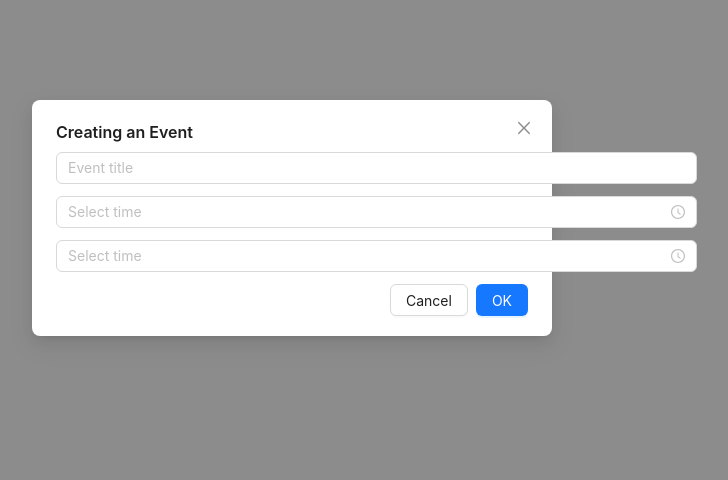
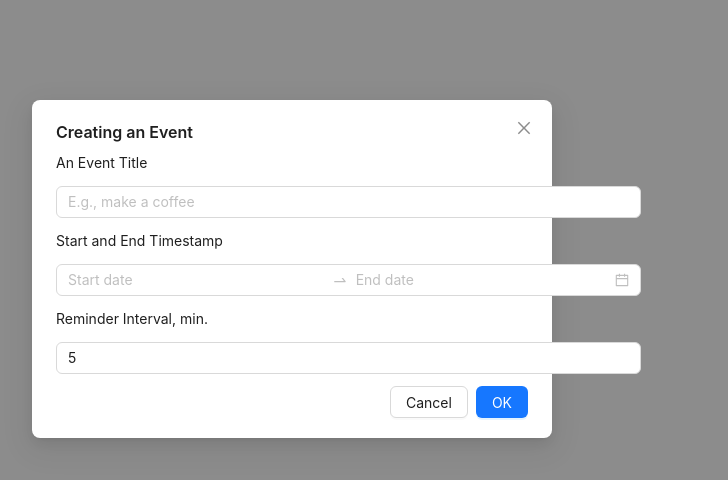
Before and after one commit to R-Mosolov/gpb-test-task-3, a React (Create React App) app: page /events/1 in a window 1280 px wide. Shown: the top 480 px of the page, without its empty margins (348-1076 px from the left). Built offline with nearby package versions, Linux system fonts and the light colour scheme.

Commit message:
Add logic to create event and save its locally

```diff
--- a/package.json
+++ b/package.json
@@ -16,6 +16,7 @@
     "react-scripts": "5.0.1",
     "redux": "^4.2.1",
     "sass": "^1.58.0",
+    "uuid": "^9.0.0",
     "web-vitals": "^2.1.4"
   },
   "scripts": {
--- /dev/null
+++ b/src/constants/global.js
@@ -0,0 +1 @@
+export const MINUTES_IN_DAY = 24 * 60;
--- a/src/pages/Event.js
+++ b/src/pages/Event.js
@@ -1,21 +1,62 @@
-import React from 'react';
-import { Modal, Input, TimePicker, Space } from 'antd';
+import React, { useCallback, useState } from 'react';
+import { Modal, Input, DatePicker, Space, InputNumber, Typography } from 'antd';
 import { useNavigate } from 'react-router-dom';
 import { notifyUser } from '../utils';
 import { createEvent } from '../store/reducers';
 import { useDispatch } from 'react-redux';
+import { MINUTES_IN_DAY } from '../constants/global';
+import { v4 as uuidv4 } from 'uuid';
+
+const { Text } = Typography;
+const { RangePicker } = DatePicker;
+const fullWidth = { width: '124%' };
 
 export const Event = (isModalOpen) => {
   const dispatch = useDispatch();
   const navigate = useNavigate();
+  const [event, setEvent] = useState({
+    id: uuidv4(),
+    title: '',
+    startTimestamp: '', // Хранит значения в ISO 8601 с нулевым смещением (UTC+0)
+    endTimestamp: '', // Хранит значения в ISO 8601 с нулевым смещением (UTC+0)
+    reminderTime: 5
+  });
+
   const handleOk = () => {
     notifyUser({
       message: 'Notification',
       description: 'The event has been created successfully!'
     });
-    dispatch(createEvent({ taskTitle: 'Task Title' }));
+    dispatch(createEvent({ event: event }));
+    navigate('/');
   };
+
   const handleClose = () => navigate('/');
+
+  const handleTitleChange = useCallback((value) => {
+    setEvent(event => ({
+      ...event,
+      title: event.title + value.nativeEvent.data
+    }));
+  }, []);
+
+  const handleTimestamps = useCallback((value) => {
+    const startTimestamp = value[0]['$d'];
+    const endTimestamp = value[1]['$d'];
+
+    setEvent(event => ({
+      ...event,
+      startTimestamp,
+      endTimestamp,
+    }));
+  }, []);
+
+  const handleReminderTime = useCallback((value) => {
+    setEvent(event => ({
+      ...event,
+      reminderTime: value,
+    }));
+  }, []);
 
   return (
     <Modal
@@ -25,9 +66,24 @@ export const Event = (isModalOpen) => {
       onCancel={handleClose}
     >
       <Space size={12} direction="vertical">
-        <Input style={{ width: '265%' }} placeholder="Event title" />
-        <TimePicker style={{ width: '265%' }} />
-        <TimePicker style={{ width: '265%' }} />
+        <Text>An Event Title</Text>
+        <Input
+          style={fullWidth}
+          placeholder="E.g., make a coffee"
+          onChange={handleTitleChange}
+        />
+
+        <Text>Start and End Timestamp</Text>
+        <RangePicker style={fullWidth} showTime onChange={handleTimestamps} />
+
+        <Text>Reminder Interval, min.</Text>
+        <InputNumber
+          style={fullWidth}
+          min={1}
+          max={MINUTES_IN_DAY}
+          defaultValue={5}
+          onChange={handleReminderTime}
+        />
       </Space>
     </Modal>
   );
--- /dev/null
+++ b/src/store/constants.js
@@ -0,0 +1 @@
+export const EVENTS = 'events';
--- /dev/null
+++ b/src/store/initialState.js
@@ -0,0 +1,4 @@
+export const initialState = {
+  all: [],
+  current: {}
+};
--- a/src/store/reducers.js
+++ b/src/store/reducers.js
@@ -1,22 +1,23 @@
 import { createSlice } from '@reduxjs/toolkit';
-
-const initialState = {
-  tasks: []
-};
+import { EVENTS } from './constants';
+import { initialState } from './initialState';
 
 const slice = createSlice({
-  name: 'global',
+  name: EVENTS,
   initialState: initialState,
   reducers: {
     createEvent(state = initialState, action) {
-      const { taskTitle } = action.payload;
-      state.tasks = taskTitle;
+      const { event } = action.payload;
+      state.all = [
+        ...state.all,
+        event
+      ];
     },
   },
 });
 
 const globalReducer = {
-  ['global']: slice.reducer,
+  [EVENTS]: slice.reducer,
 };
 
 export const {
```
Also changed, not shown: 1 other file (tests, documents, lock files or other folders).
